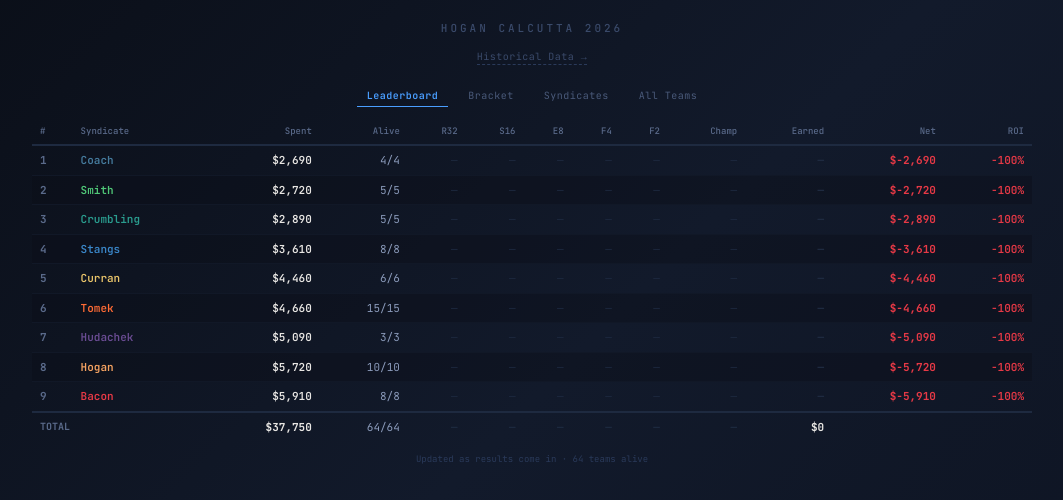
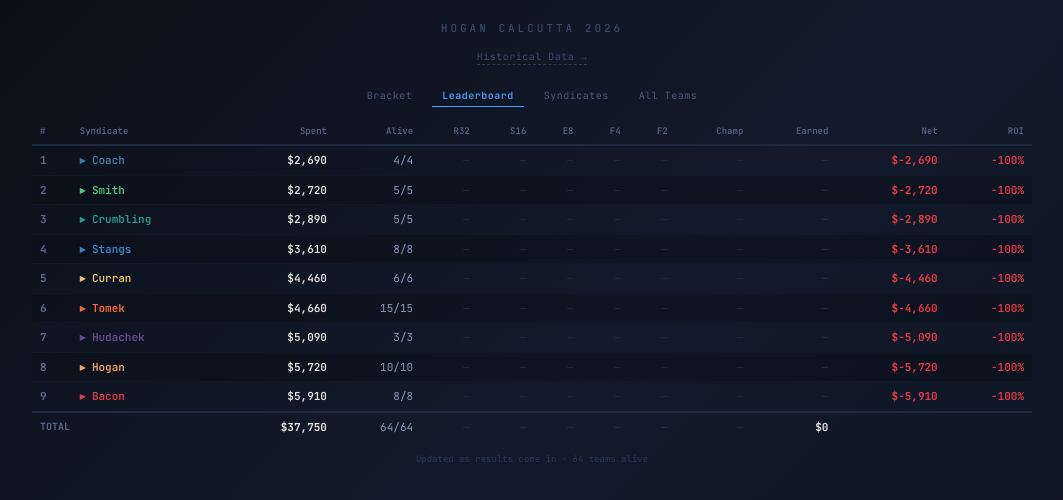
Before and after one commit to bswike/bpl, a React (Vite) app in the folder fpl-dashboard/: page /calcutta in a window 1280 px wide. Both pictures are taken after a click on the button "Leaderboard". Shown: the top 500 px of the page, without its empty margins (108-1171 px from the left). Built offline with nearby package versions, Linux system fonts and the light colour scheme.

Commit message:
make leaderboard more interactive

```diff
--- a/fpl-dashboard/src/components/Calcutta.jsx
+++ b/fpl-dashboard/src/components/Calcutta.jsx
@@ -1,4 +1,4 @@
-import { useState, useMemo, useRef, useEffect, useCallback } from "react";
+import React, { useState, useMemo, useRef, useEffect, useCallback } from "react";
 
 // ═══════════════════════════════════════════
 // HOGAN CALCUTTA DATA (2022-2025)
@@ -2356,9 +2356,10 @@ function AuctionPrep() {
 // ═══════════════════════════════════════════
 
 function Live2026() {
-  const [liveView, setLiveView] = useState("leaderboard");
+  const [liveView, setLiveView] = useState("bracket");
   const [bracketMobileRegion, setBracketMobileRegion] = useState("E");
   const [nerdMode, setNerdMode] = useState(false);
+  const [expandedSyn, setExpandedSyn] = useState(null);
   const regions = ["S", "MW", "W", "E"];
   const regionNames = { S: "South", MW: "Midwest", W: "West", E: "East" };
   const regionColors = { S: "#e63946", MW: "#f4a261", W: "#2a9d8f", E: "#457b9d" };
@@ -2391,8 +2392,8 @@ function Live2026() {
   const cardBorder = "#1e2a40";
 
   const views = [
+    { key: "bracket", label: "Bracket" },
     { key: "leaderboard", label: "Leaderboard" },
-    { key: "bracket", label: "Bracket" },
     { key: "syndicates", label: "Syndicates" },
     { key: "teams", label: "All Teams" },
   ];
@@ -2452,11 +2453,17 @@ function Live2026() {
                 {board.map((syn, i) => {
                   const synColor = SYNDICATE_COLORS[syn.name] || "#5a6a8a";
                   const netColor = syn.net > 0 ? "#2ecc71" : syn.net === 0 ? "#8a9aba" : "#e63946";
+                  const isOpen = expandedSyn === syn.name;
+                  const teams = synData[syn.name].teams.slice().sort((a, b) => b.p - a.p);
                   return (
-                    <tr key={syn.name} style={{ borderBottom: "1px solid #111827", background: i % 2 === 0 ? "transparent" : "#0a0e1766" }}>
+                    <React.Fragment key={syn.name}>
+                    <tr
+                      onClick={() => setExpandedSyn(isOpen ? null : syn.name)}
+                      style={{ borderBottom: isOpen ? "none" : "1px solid #111827", background: i % 2 === 0 ? "transparent" : "#0a0e1766", cursor: "pointer" }}
+                    >
                       <td style={{ padding: "6px 8px", color: "#5a6a8a", fontWeight: 700 }}>{i + 1}</td>
                       <td style={{ padding: "6px 8px", fontWeight: 600 }}>
-                        <span style={{ color: synColor }}>{syn.name}</span>
+                        <span style={{ color: synColor }}>{isOpen ? "▾" : "▸"} {syn.name}</span>
                       </td>
                       <td style={{ padding: "6px 8px", textAlign: "right", color: "#e8e6e3", fontWeight: 600 }}>${syn.spent.toLocaleString()}</td>
                       <td style={{ padding: "6px 8px", textAlign: "right", color: "#8a9aba" }}>{syn.teamsAlive}/{syn.totalTeams}</td>
@@ -2473,6 +2480,30 @@ function Live2026() {
                         {(syn.roi * 100).toFixed(0)}%
                       </td>
                     </tr>
+                    {isOpen && teams.map(t => {
+                      const teamEarned = [0,1,2,3,4,5].reduce((sum, ri) => sum + (t.w > ri ? incrPayouts[ri] : 0), 0);
+                      const teamNet = teamEarned - t.p;
+                      return (
+                        <tr key={t.sd} style={{ background: "#080c14", borderBottom: "1px solid #0d1321" }}>
+                          <td style={{ padding: "4px 8px" }} />
+                          <td style={{ padding: "4px 8px", color: t.alive ? "#8a9aba" : "#3a4a6a", fontSize: 10, paddingLeft: 24 }}>
+                            <span style={{ color: "#3a4a6a", fontSize: 9, marginRight: 4 }}>{t.seed}</span>
+                            {t.t}
+                            {!t.alive && <span style={{ color: "#e63946", fontSize: 8, marginLeft: 4 }}>✗</span>}
+                          </td>
+                          <td style={{ padding: "4px 8px", textAlign: "right", color: "#8a9aba", fontSize: 10 }}>${t.p.toLocaleString()}</td>
+                          <td style={{ padding: "4px 8px", textAlign: "right", color: t.alive ? "#2ecc71" : "#3a4a6a", fontSize: 9 }}>{t.alive ? "✓" : "✗"}</td>
+                          {[0,1,2,3,4,5].map(ri => {
+                            const won = t.w > ri;
+                            return <td key={ri} style={{ padding: "4px 8px", textAlign: "right", color: won ? "#e8e6e3" : "#1e2a40", fontSize: 10 }}>{won ? `$${incrPayouts[ri]}` : "—"}</td>;
+                          })}
+                          <td style={{ padding: "4px 8px", textAlign: "right", color: teamEarned > 0 ? "#e8e6e3" : "#1e2a40", fontSize: 10, fontWeight: 600 }}>{teamEarned > 0 ? `$${teamEarned.toLocaleString()}` : "—"}</td>
+                          <td style={{ padding: "4px 8px", textAlign: "right", color: teamNet >= 0 ? "#2ecc71" : "#e63946", fontSize: 10, fontWeight: 600 }}>{teamNet >= 0 ? "+" : ""}${teamNet.toLocaleString()}</td>
+                          <td style={{ padding: "4px 8px" }} />
+                        </tr>
+                      );
+                    })}
+                    </React.Fragment>
                   );
                 })}
               </tbody>
```
